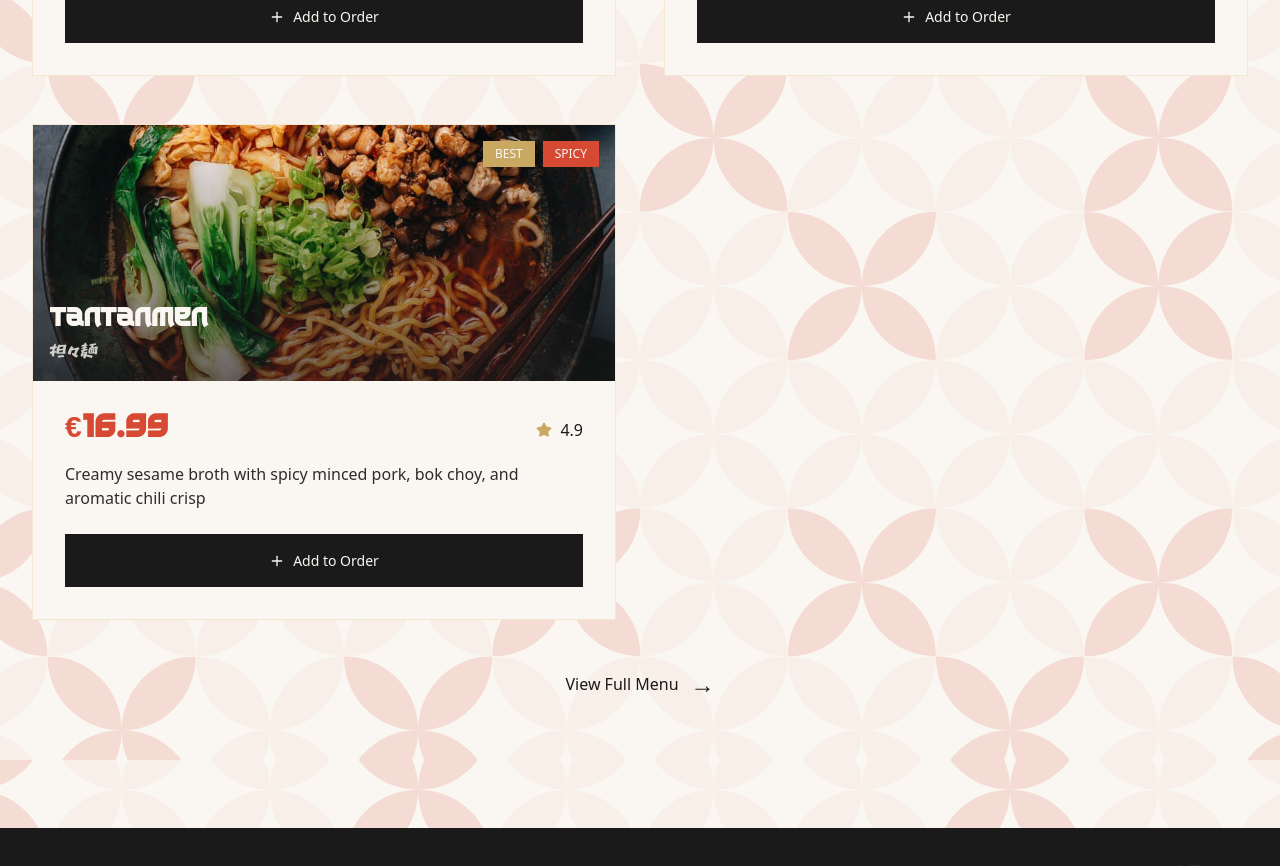
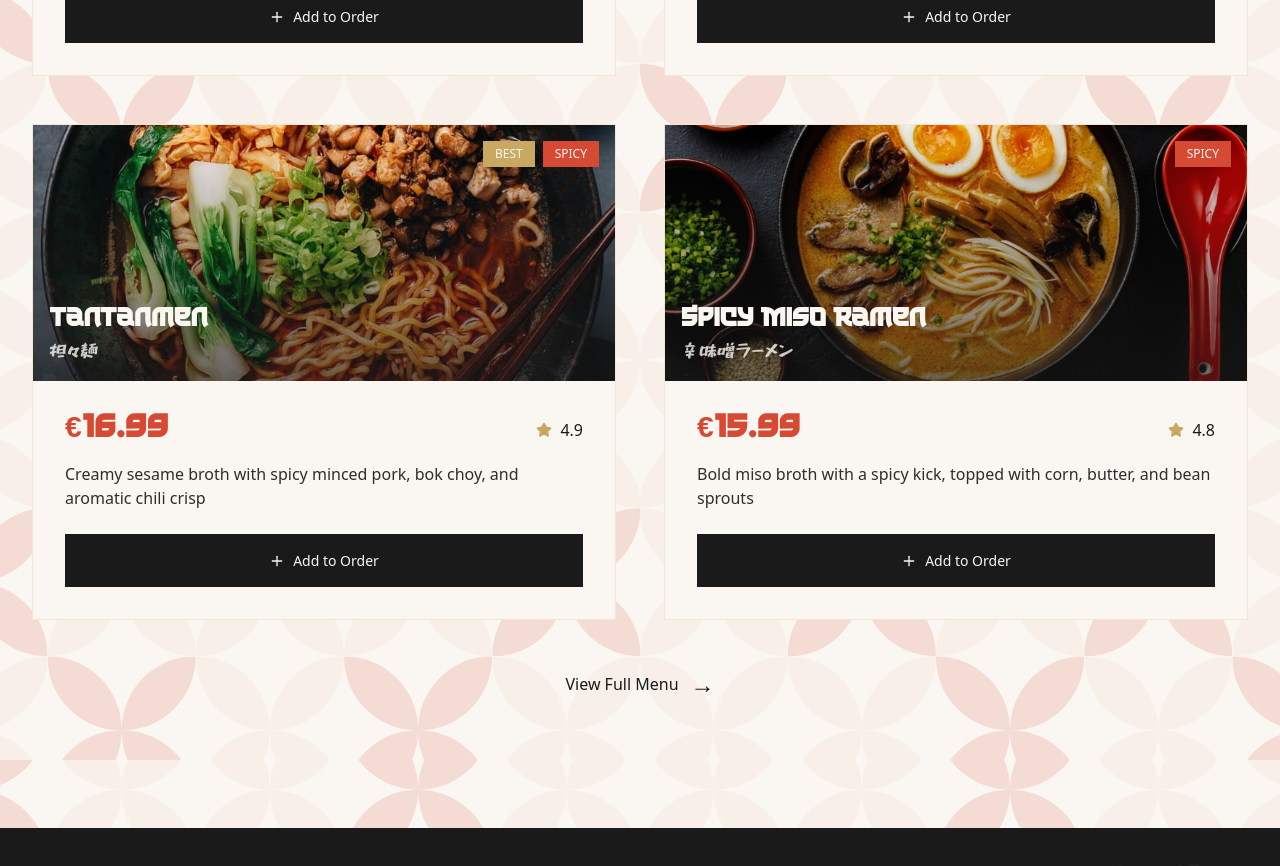
Before and after one commit to bloker0000/Yume, a Next.js app: page / in a window 1280 px wide. Shown: the part 1640-2506 px from the top of the page. Built offline with nearby package versions, Linux system fonts and the light colour scheme.

Commit message:
added back spicy miso

```diff
--- a/src/components/FeaturedMenu.tsx
+++ b/src/components/FeaturedMenu.tsx
@@ -39,6 +39,17 @@ const menuItems = [
     bestseller: true,
     spicy: true,
     image: "/items/tantanmen.jpg",
+  },
+  {
+    id: 2,
+    name: "Spicy Miso Ramen",
+    japanese: "辛味噌ラーメン",
+    description: "Bold miso broth with a spicy kick, topped with corn, butter, and bean sprouts",
+    price: 15.99,
+    rating: 4.8,
+    bestseller: false,
+    spicy: true,
+    image: "/items/spicyMiso.jpg",
   },
 ];
 
```
